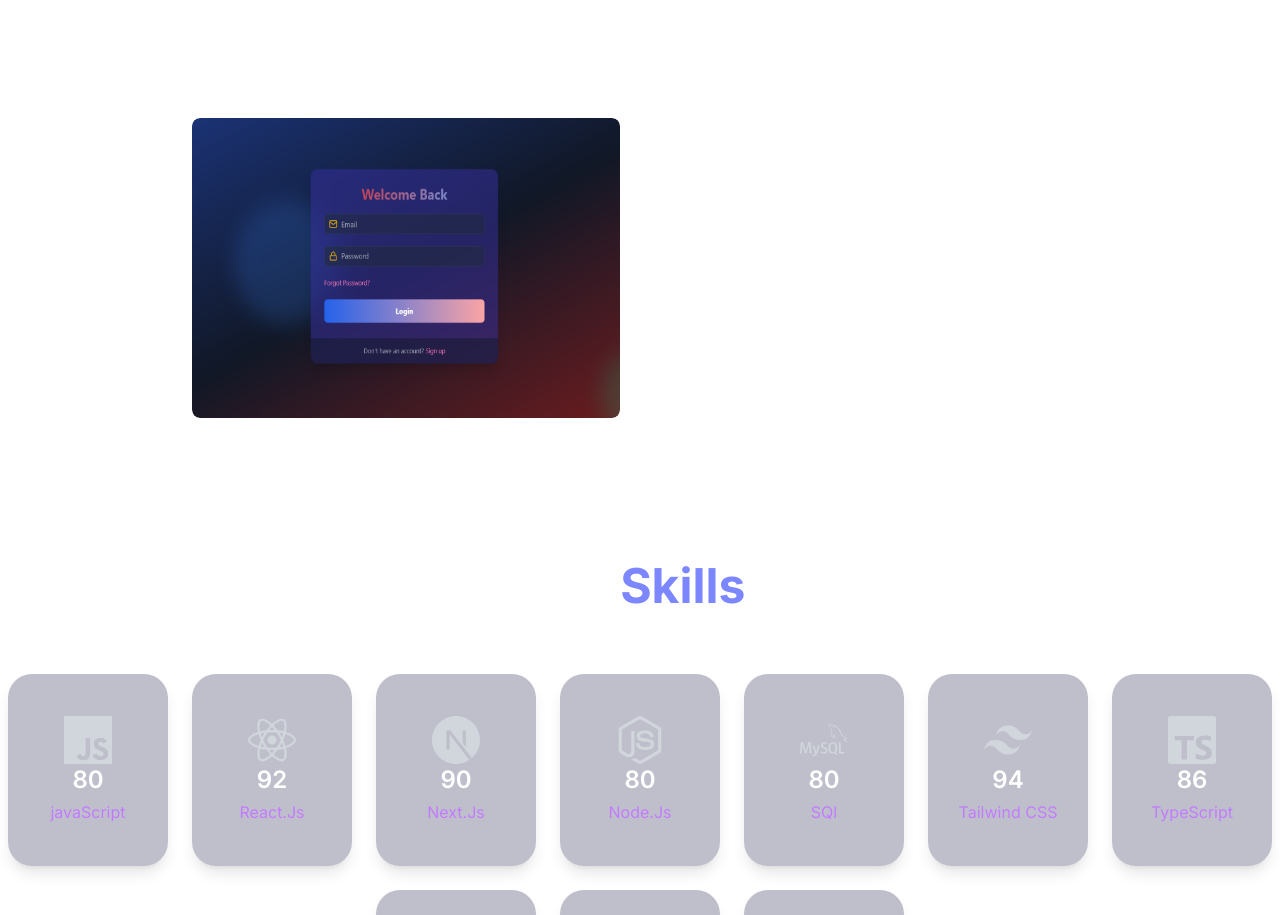
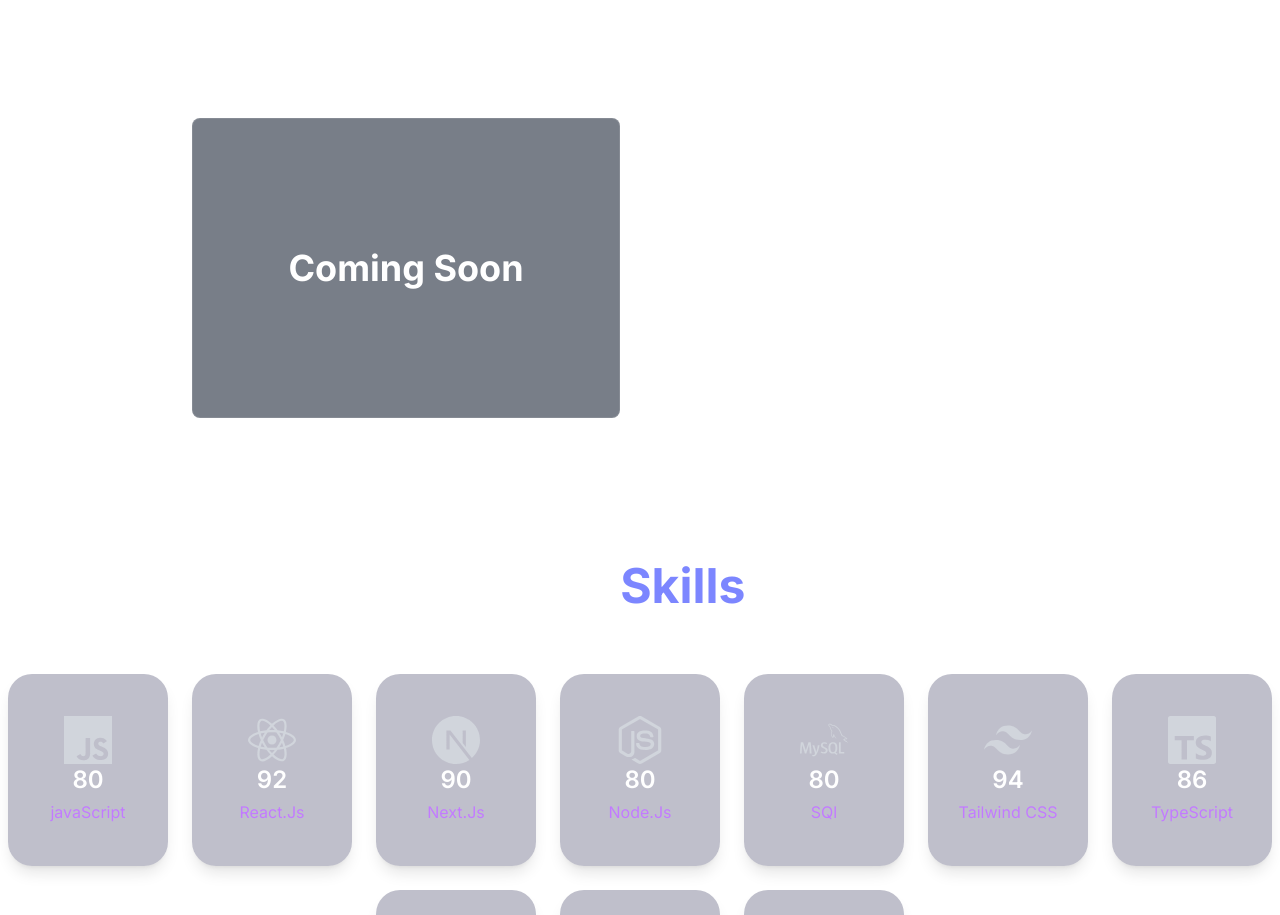
Before and after one commit to coderwithansh/my-portfolio, a Next.js app: page / in a window 1280 px wide. Shown: the part 4142-5057 px from the top of the page. Built offline with nearby package versions, Linux system fonts and the light colour scheme.

Commit message:
fixed the ui

```diff
--- a/components/Home/Projects/Project.tsx
+++ b/components/Home/Projects/Project.tsx
@@ -19,9 +19,9 @@ const doctorconsultationImage = [
     "/images/doctorConsultationLogin.png",
     "/images/doctorConsultationAdmin.png",
 ];
-const ecommerceImage =[
-    "/images/auth-login.png",
-    "/images/auth-sign.png",
+const ecommerceImage = [
+    "/images/",
+    "/images/",
 ];
 
 const Project = () => {
@@ -132,7 +132,26 @@ const Project = () => {
                     </Link>
                 </div>
                 {/* five project add */}
-                <div data-aos="fade-up" data-achor-placement="top-center" data-aos-delay="300" >
+                <div
+                    data-aos="fade-up"
+                    data-achor-placement="top-center"
+                    data-aos-delay="300"
+                >
+                    <div className="relative h-[300px] w-full overflow-hidden rounded-lg bg-gray-800/60 border border-white/10 flex items-center justify-center">
+                        <h2 className="text-3xl sm:text-4xl font-bold text-white">
+                            Coming Soon
+                        </h2>
+                    </div>
+
+                    <h1 className="mt-4 text-xl sm:text-2xl font-semibold text-white">
+                        Ecommerce Platform
+                    </h1>
+
+                    <h1 className="pt-2 font-medium text-white/80">
+                        Apps, UI/UX, Web App
+                    </h1>
+                </div>
+                {/* <div data-aos="fade-up" data-achor-placement="top-center" data-aos-delay="300" >
                     <Link href="https://doctor-consultation-app-sigma.vercel.app/" target='_blank'>
                         <div className="relative h-[300px] w-full overflow-hidden rounded-lg">
                             <Image
@@ -141,13 +160,16 @@ const Project = () => {
                                 fill
                                 className='rounded-lg' />
                         </div>
+                        <h2 className="text-3xl sm:text-4xl font-bold text-white">
+                            Coming Soon
+                        </h2>
                         <h1 className='mt-4 text-xl sm:text-2xl font-semibold text-white'>
                             Ecommerce Platform</h1>
                         <h1 className='pt-2 font-medium text-white/80'>
                             Apps , UI/UX, Web App
                         </h1>
                     </Link>
-                </div>
+                </div> */}
             </div>
         </div>
     )
```
